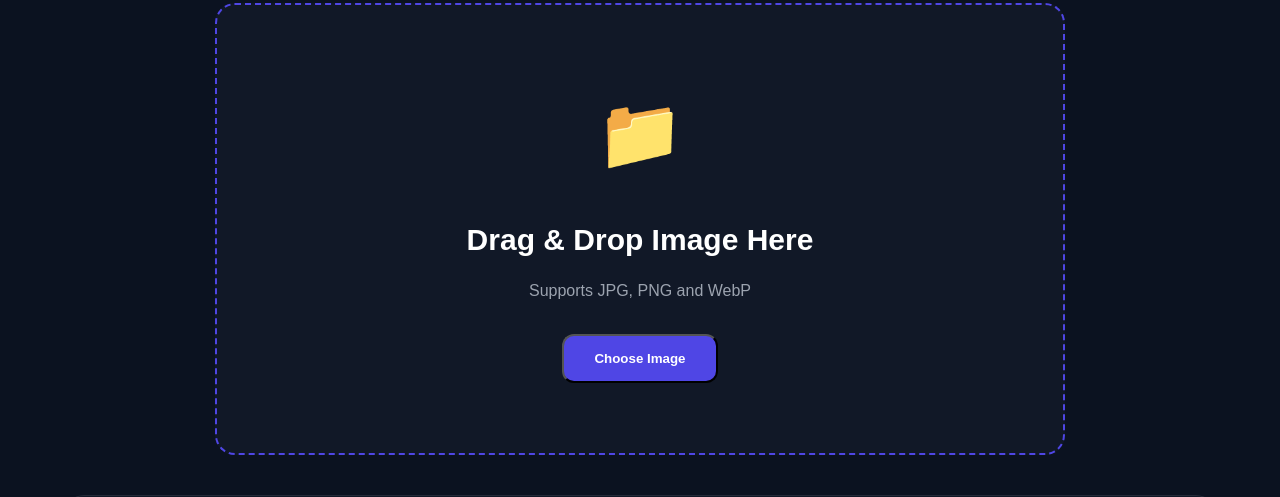
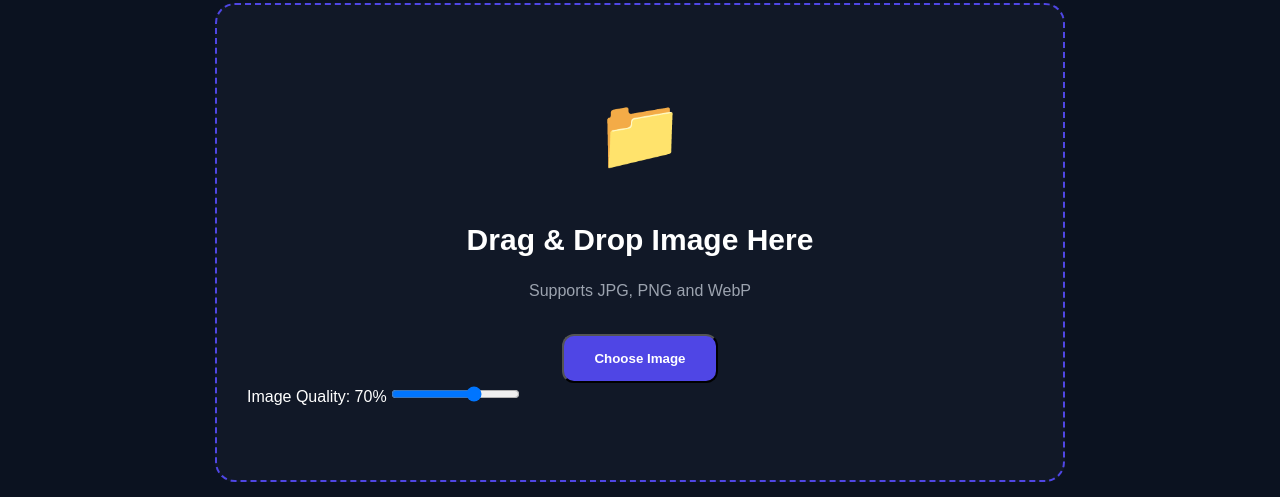
Before and after one commit to Nour-1412/WebBag-Image-Compressor, a plain HTML site: page index.html in a window 1280 px wide. Shown: the part 881-1378 px from the top of the page. Drawn offline with Linux system fonts and the light colour scheme.

Commit message:
Add image quality range input to index.html

```diff
--- a/index.html
+++ b/index.html
@@ -153,6 +153,23 @@
                 </button>
 
             </div>
+            <div class="quality-box">
+
+    <label for="qualityRange">
+
+        Image Quality:
+        <span id="qualityValue">70%</span>
+
+    </label>
+
+    <input
+        type="range"
+        id="qualityRange"
+        min="10"
+        max="100"
+        value="70">
+
+            </div>
 
         </div>
 
```
